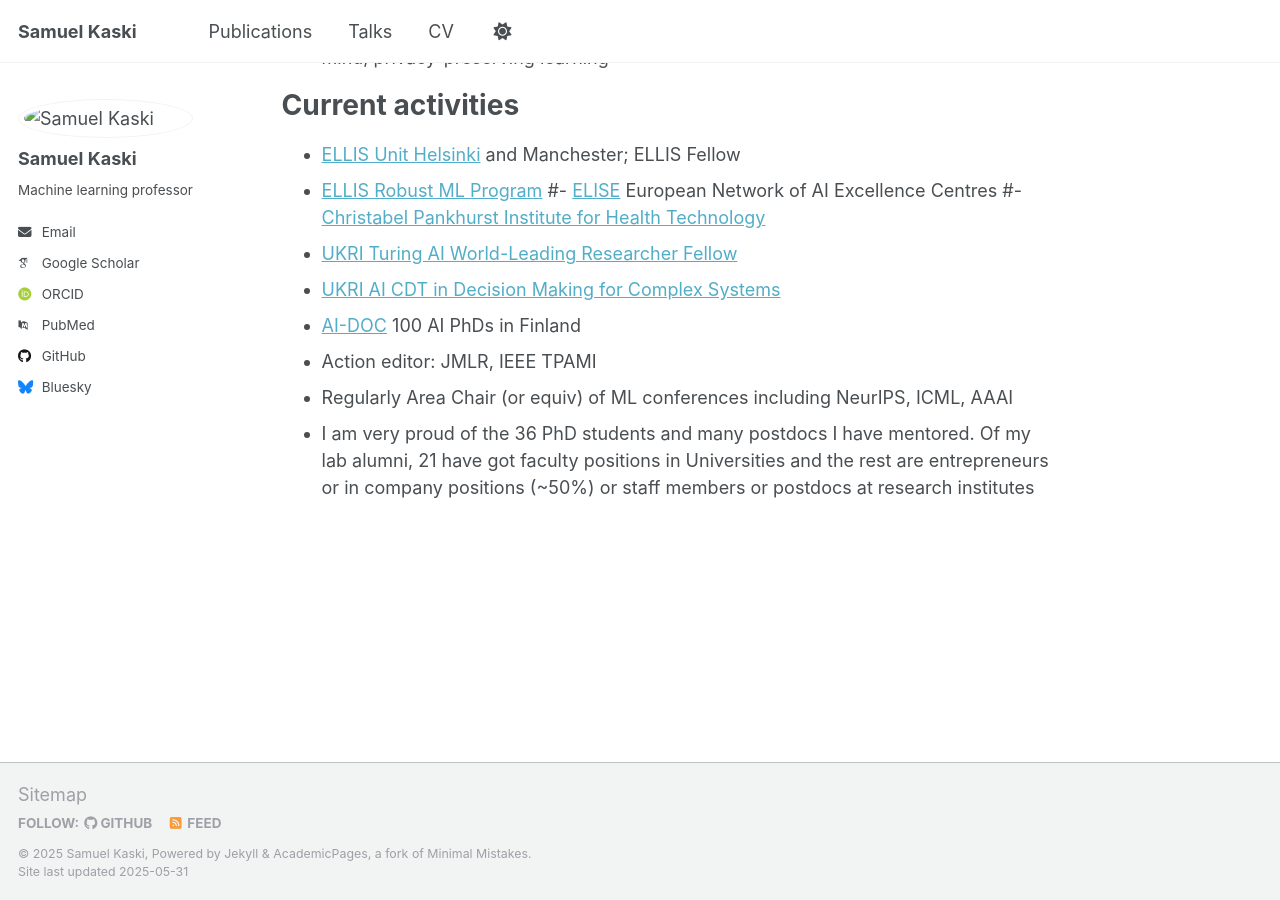
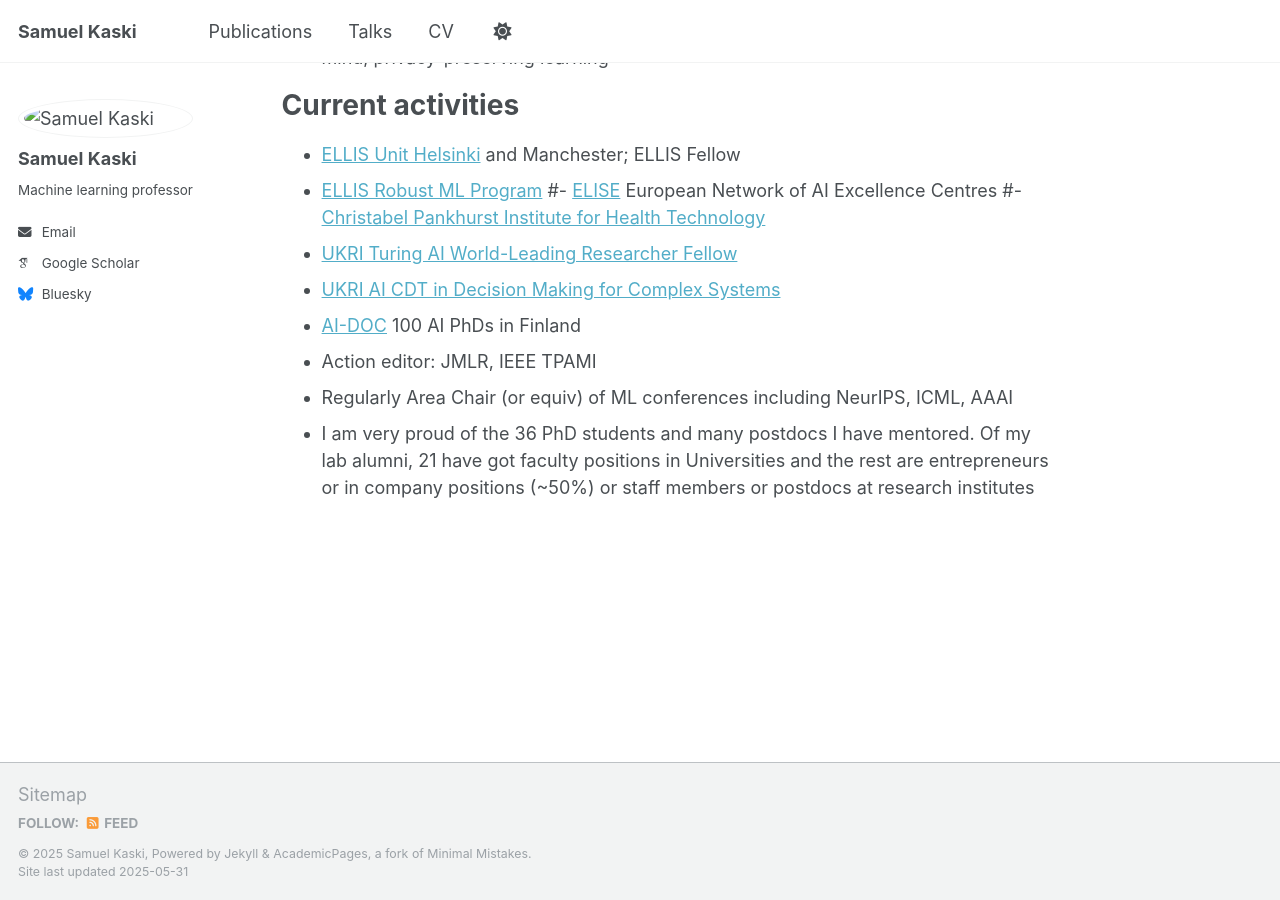
Before and after one commit to skaski/skaski.github.io, a Jekyll site: the page built from _pages/about.md, in a window 1280 px wide and 900 px high, scrolled down 522 px. Built offline with Jekyll 4.4.1, drawn with Linux system fonts in a browser that asks for light colours; some web fonts are replaced; part of the change alters nothing that is shown.

Commit message:
edited config

```diff
--- a/_config.yml
+++ b/_config.yml
@@ -34,11 +34,11 @@ author:
   # Academic websites
   academia         : # URL
   arxiv            : # URL - Update with the correct link to your profile
-  googlescholar    : "https://scholar.google.com/citations?user=PS_CX0AAAAAJ"
+  googlescholar    : "https://scholar.google.com/citations?hl=en&user=uF6H9jMAAAAJ&view_op=list_works&sortby=pubdate"
   impactstory      : # URL
-  orcid            : "http://orcid.org/yourorcidurl"
+  orcid            : # "http://orcid.org/yourorcidurl"
   semantic         : # URL
-  pubmed           : "https://www.ncbi.nlm.nih.gov/pubmed/?term=john+snow"
+  pubmed           : # "https://www.ncbi.nlm.nih.gov/pubmed/?term=john+snow"
   researchgate     : # URL
   scopus           : # URL
 
@@ -46,12 +46,12 @@ author:
   bitbucket        : # Username - Update with your username on the site
   codepen          : # Username
   dribbble         : # Username
-  github           : "academicpages"
+  github           : # "academicpages"
   kaggle           : # Username
   stackoverflow    : # User number or user number and name (i.e., use "1" or "1/jeff-atwood")
 
   # Social media
-  bluesky          : "bsky.app" # Replace this with you Bluesky username
+  bluesky          : "@samikaski.bsky.app" # Replace this with you Bluesky username
   facebook         : # Username
   flickr           : # Username
   foursquare       : # Username
```
Also changed, not shown: 1 other file.
